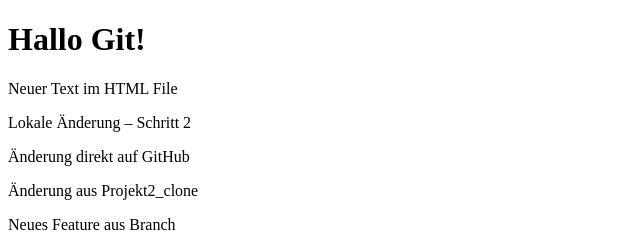
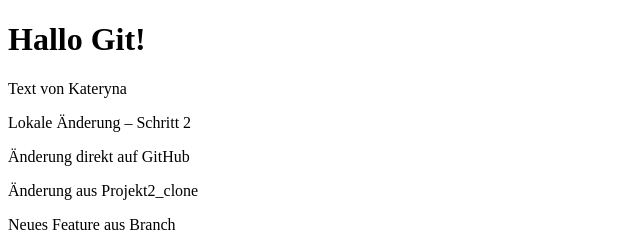
Before and after one commit to KaterynaSavelieva/Projekt2, a plain HTML site: page index.html in a window 1280 px wide. Shown: the top 240 px of the page, 0-640 px from the left. Drawn offline with Linux system fonts and the light colour scheme.

Commit message:
Änderung von Kateryna

```diff
--- a/index.html
+++ b/index.html
@@ -5,7 +5,7 @@
   </head>
   <body>
     <h1>Hallo Git!</h1>
-    <p>Neuer Text im HTML File</p>
+    <p>Text von Kateryna</p>
     <p>Lokale Änderung – Schritt 2</p>
     <p>Änderung direkt auf GitHub</p>
     <p>Änderung aus Projekt2_clone</p>
```
